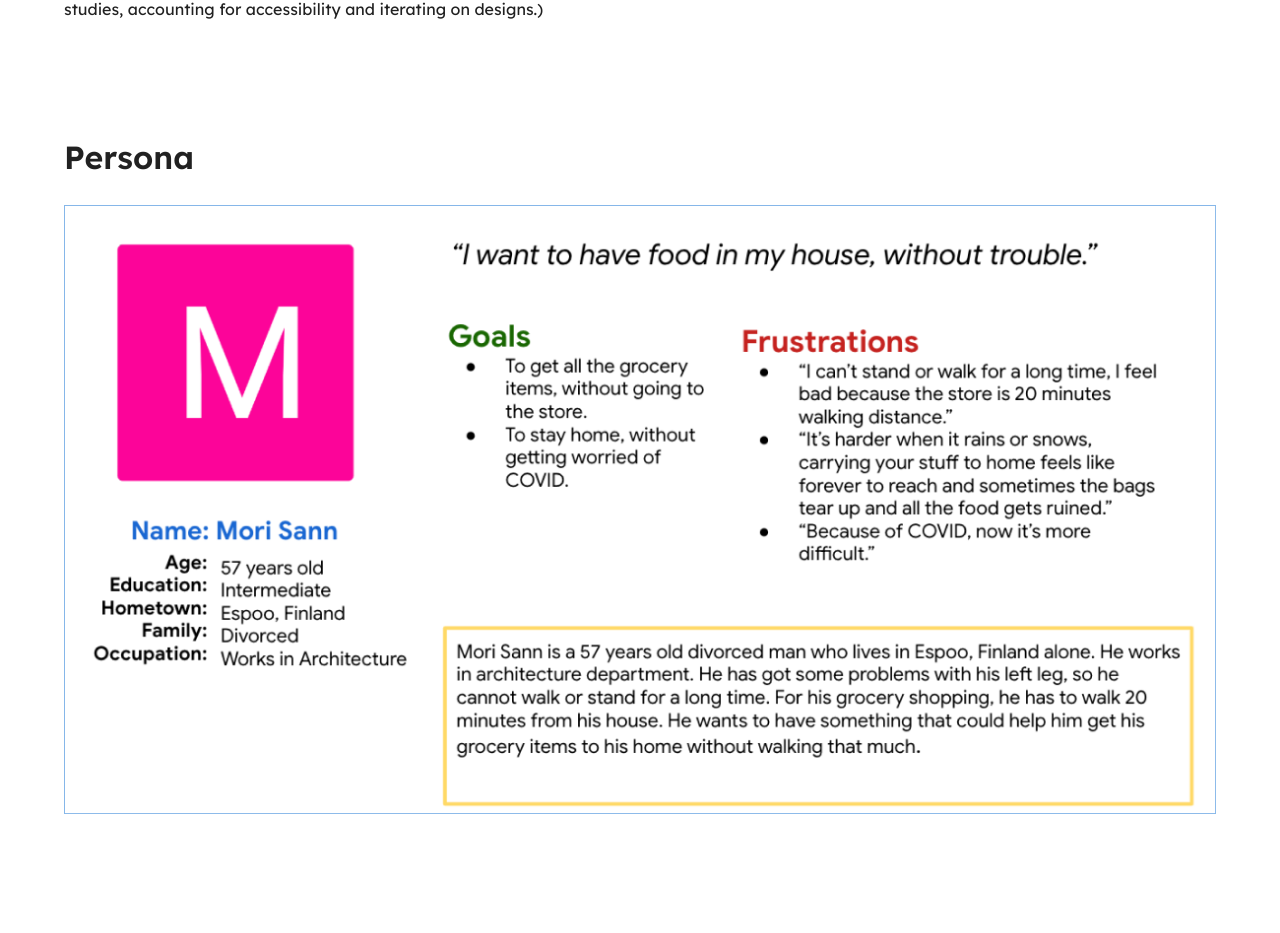
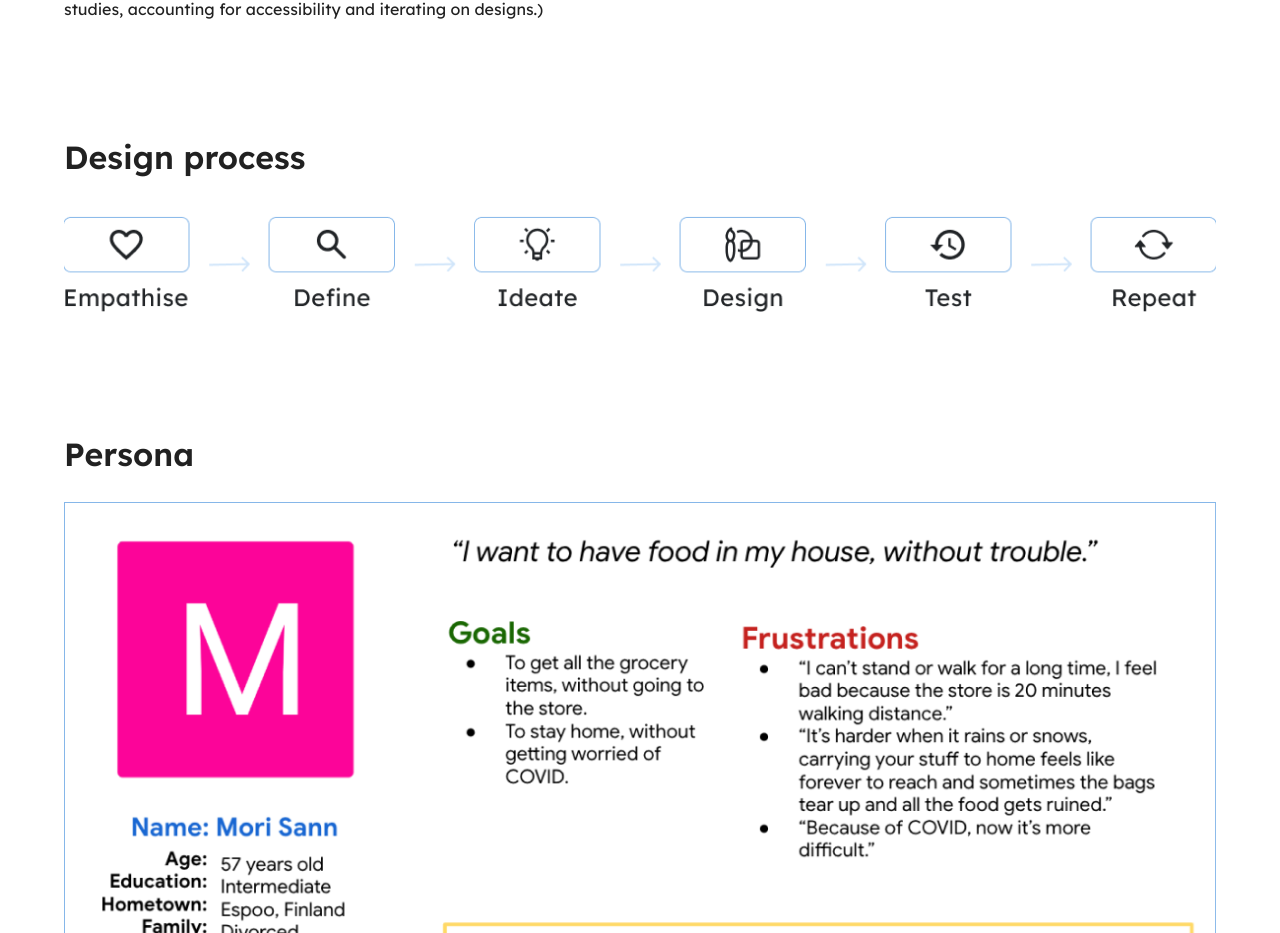
Before and after one commit to acharyasaagar/deepmala-portfolio, a React (Vite) app: page /projects/grocery-shopping-app in a window 1280 px wide. Shown: the part 1031-1964 px from the top of the page. Built offline with nearby package versions, Linux system fonts and the light colour scheme.

Commit message:
Adds design process section on all three project pages

```diff
--- a/src/routes/projects/customize-sweatshirt.tsx
+++ b/src/routes/projects/customize-sweatshirt.tsx
@@ -75,6 +75,15 @@ const CustomizeSweatShirtPage = () => {
               conducting usability studies, accounting for accessibility and
               iterating on designs.)
             </Typography>
+          </Section>
+        </Fade>
+        <Fade bottom>
+          <Section>
+            <ImageSectionHeader>Design process</ImageSectionHeader>
+            <Image
+              src="/images/design_process.png"
+              alt="Customize sweatshirt app design process image"
+            />
           </Section>
         </Fade>
         <Fade bottom>
--- a/src/routes/projects/expense-tracker.tsx
+++ b/src/routes/projects/expense-tracker.tsx
@@ -69,6 +69,15 @@ const ExpenseTrackerPage = () => {
               conducting usability studies, accounting for accessibility and
               iterating on designs.)
             </Typography>
+          </Section>
+        </Fade>
+        <Fade bottom>
+          <Section>
+            <ImageSectionHeader>Design process</ImageSectionHeader>
+            <Image
+              src="/images/design_process.png"
+              alt="Customize sweatshirt app design process image"
+            />
           </Section>
         </Fade>
         <Fade bottom>
--- a/src/routes/projects/grocery-shopping-app.tsx
+++ b/src/routes/projects/grocery-shopping-app.tsx
@@ -47,7 +47,6 @@ const GroceryShoppingAppPage = () => {
             <Typography>September 2021 - March 2022</Typography>
           </Section>
         </Fade>
-
         <Fade bottom>
           <Section>
             <SectionHeader>Research summary</SectionHeader>
@@ -65,7 +64,6 @@ const GroceryShoppingAppPage = () => {
             </Typography>
           </Section>
         </Fade>
-
         <Fade>
           <Section>
             <SectionHeader>My roles and responsibilities</SectionHeader>
@@ -77,7 +75,15 @@ const GroceryShoppingAppPage = () => {
             </Typography>
           </Section>
         </Fade>
-
+        <Fade bottom>
+          <Section>
+            <ImageSectionHeader>Design process</ImageSectionHeader>
+            <Image
+              src="/images/design_process.png"
+              alt="Customize sweatshirt app design process image"
+            />
+          </Section>
+        </Fade>
         <Fade bottom>
           <Section>
             <ImageSectionHeader>Persona</ImageSectionHeader>
@@ -87,7 +93,6 @@ const GroceryShoppingAppPage = () => {
             />
           </Section>
         </Fade>
-
         <Fade bottom>
           <Section>
             <ImageSectionHeader>User journey map</ImageSectionHeader>
@@ -97,7 +102,6 @@ const GroceryShoppingAppPage = () => {
             />
           </Section>
         </Fade>
-
         <Fade bottom>
           <Section>
             <ImageSectionHeader>Usability test findings</ImageSectionHeader>
@@ -107,7 +111,6 @@ const GroceryShoppingAppPage = () => {
             />
           </Section>
         </Fade>
-
         <Fade bottom>
           <Section>
             <ImageSectionHeader>Competitive Audit</ImageSectionHeader>
@@ -125,7 +128,6 @@ const GroceryShoppingAppPage = () => {
             </Link>
           </Section>
         </Fade>
-
         <Fade bottom>
           <Section>
             <ImageSectionHeader>Low fidelity wireframes</ImageSectionHeader>
@@ -193,7 +195,6 @@ const GroceryShoppingAppPage = () => {
             </WireframesContainer>
           </Section>
         </Fade>
-
         <Fade bottom>
           <Section>
             <ImageSectionHeader>High fidelity wireframes</ImageSectionHeader>
@@ -306,7 +307,6 @@ const GroceryShoppingAppPage = () => {
             </Link>
           </Section>
         </Fade>
-
         <Fade bottom>
           <Section>
             <Typography>
```
Also changed, not shown: public/images/design_process.png.
